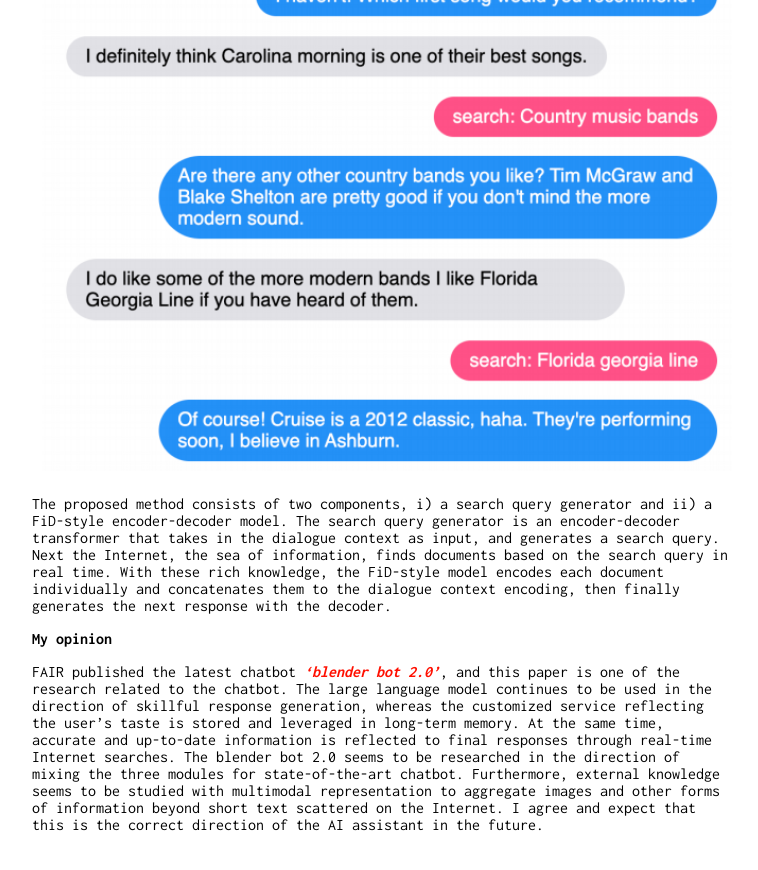
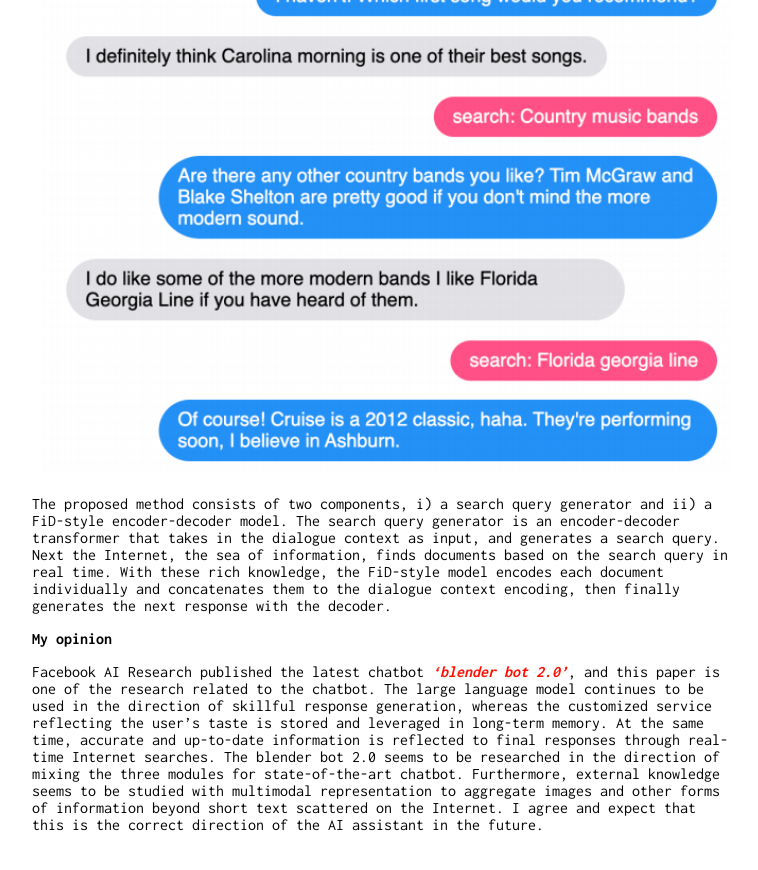
Before and after one commit to minbeomkim/minbeomkim.github.io, a Jekyll site: the page built from post-Internet-Augmented_Dialogue_Generation.md, in a window 1280 px wide and 900 px high, scrolled down 1149 px. Shown: the top 870 px of the window, without its empty margins (258-1016 px from the left). Built offline with Jekyll 4.4.1, drawn with Linux system fonts in a browser that asks for light colours; our own code applies the rules of GitHub Pages for plain Markdown files.

Commit message:
Update post-Internet-Augmented_Dialogue_Generation.md

```diff
--- a/post-Internet-Augmented_Dialogue_Generation.md
+++ b/post-Internet-Augmented_Dialogue_Generation.md
@@ -20,7 +20,7 @@
 
 **My opinion**
 
-FAIR published the latest chatbot [***'blender bot 2.0'***](https://ai.facebook.com/blog/blender-bot-2-an-open-source-chatbot-that-builds-long-term-memory-and-searches-the-internet/), and this paper is one of the research related to the chatbot. The large language model continues to be used in the direction of skillful response generation, whereas the customized service reflecting the user's taste is stored and leveraged in long-term memory. At the same time, accurate and up-to-date information is reflected to final responses through real-time Internet searches. The blender bot 2.0 seems to be researched in the direction of mixing the three modules for state-of-the-art chatbot. Furthermore, external knowledge seems to be studied with multimodal representation to aggregate images and other forms of information beyond short text scattered on the Internet. I agree and expect that this is the correct direction of the AI assistant in the future.
+Facebook AI Research published the latest chatbot [***'blender bot 2.0'***](https://ai.facebook.com/blog/blender-bot-2-an-open-source-chatbot-that-builds-long-term-memory-and-searches-the-internet/), and this paper is one of the research related to the chatbot. The large language model continues to be used in the direction of skillful response generation, whereas the customized service reflecting the user's taste is stored and leveraged in long-term memory. At the same time, accurate and up-to-date information is reflected to final responses through real-time Internet searches. The blender bot 2.0 seems to be researched in the direction of mixing the three modules for state-of-the-art chatbot. Furthermore, external knowledge seems to be studied with multimodal representation to aggregate images and other forms of information beyond short text scattered on the Internet. I agree and expect that this is the correct direction of the AI assistant in the future.
 
 <br/>
 <br/>
```
